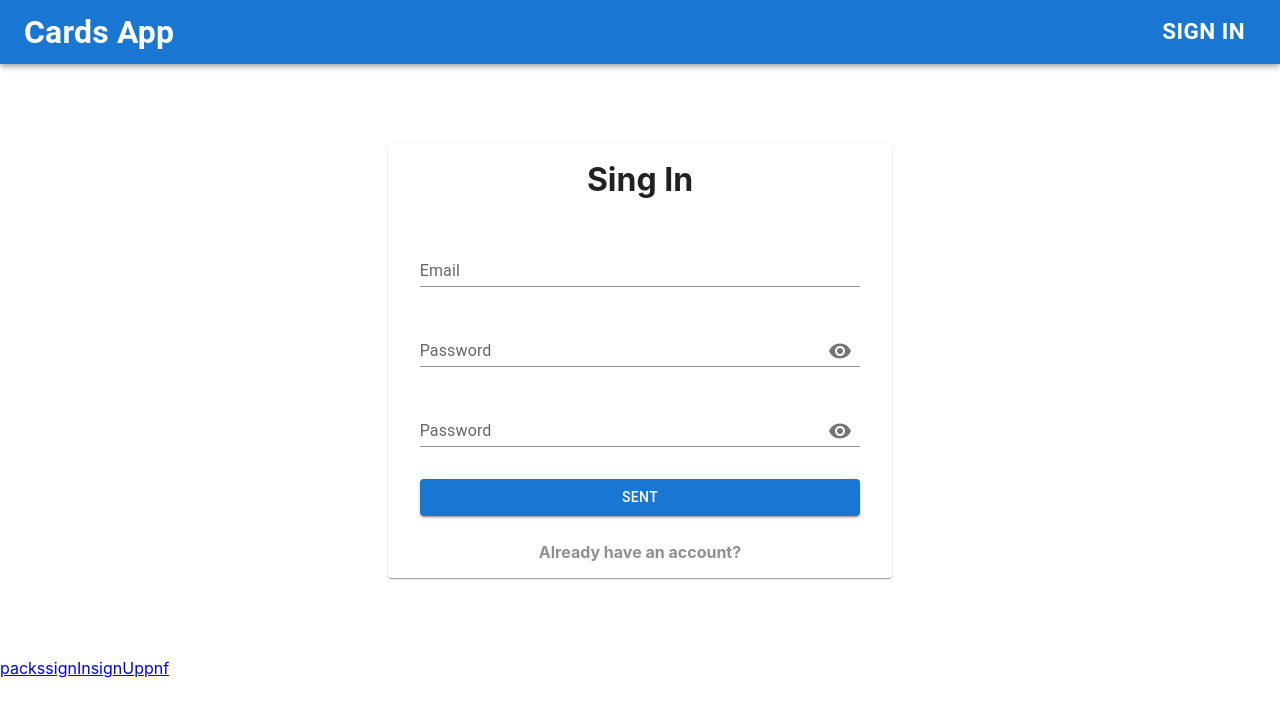
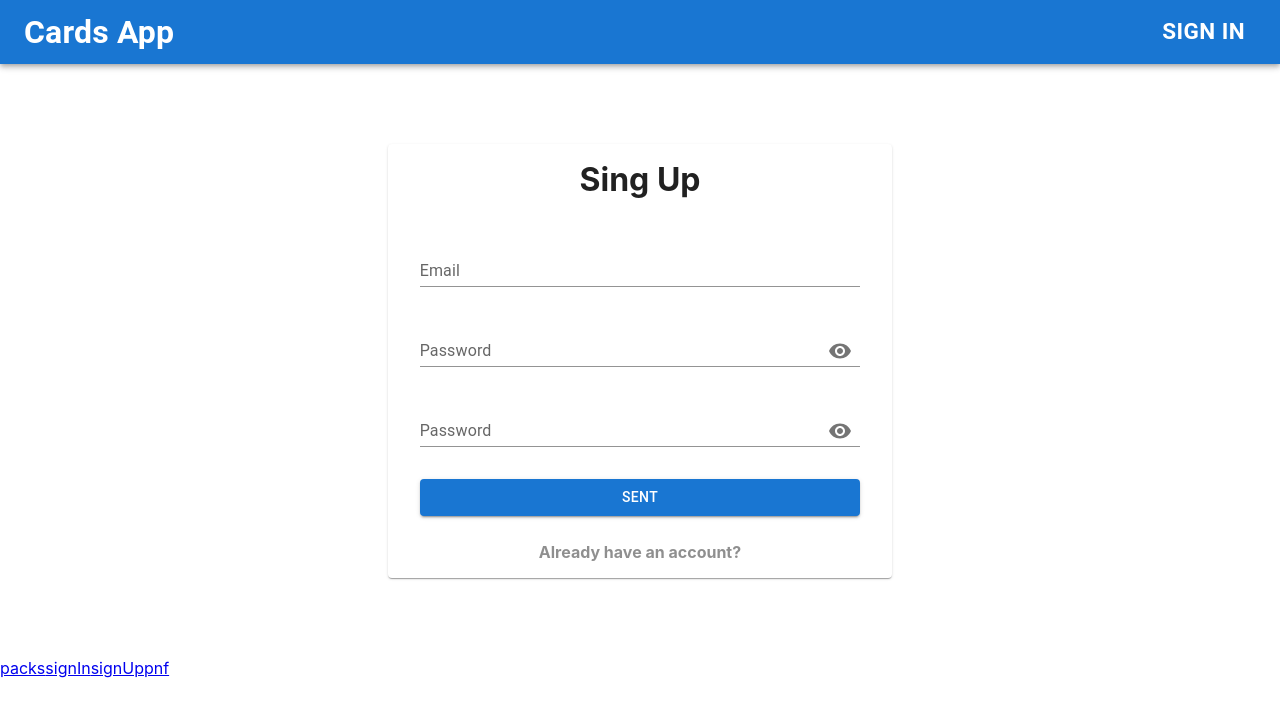
Before and after one commit to Mart7anova/cards, a React (Create React App) app: page /#/sign-up in a window 1280 px wide. Shown: the top 716 px of the page. Built offline with nearby package versions, Linux system fonts and the light colour scheme; no server answers.

Commit message:
fix: title sign up

```diff
--- a/src/features/auth/signUp/SignUp.tsx
+++ b/src/features/auth/signUp/SignUp.tsx
@@ -37,7 +37,7 @@ export const SignUp = () => {
             <Paper sx={{m: 10, width: '50ch'}}>
                 <FormControl sx={{p: 2, display: 'flex', justifyContent: 'center', flexDirection: 'column'}}>
 
-                    <h1 className={s.title}>Sing In</h1>
+                    <h1 className={s.title}>Sing Up</h1>
 
                     <TextField variant={'standard'}
                                sx={{m: 2, mt: 5}}
```
